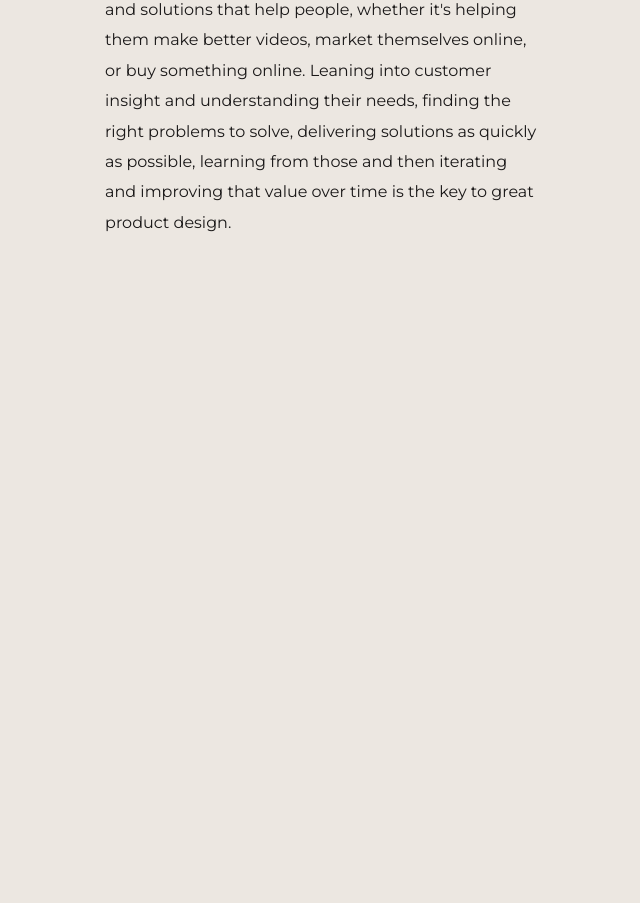
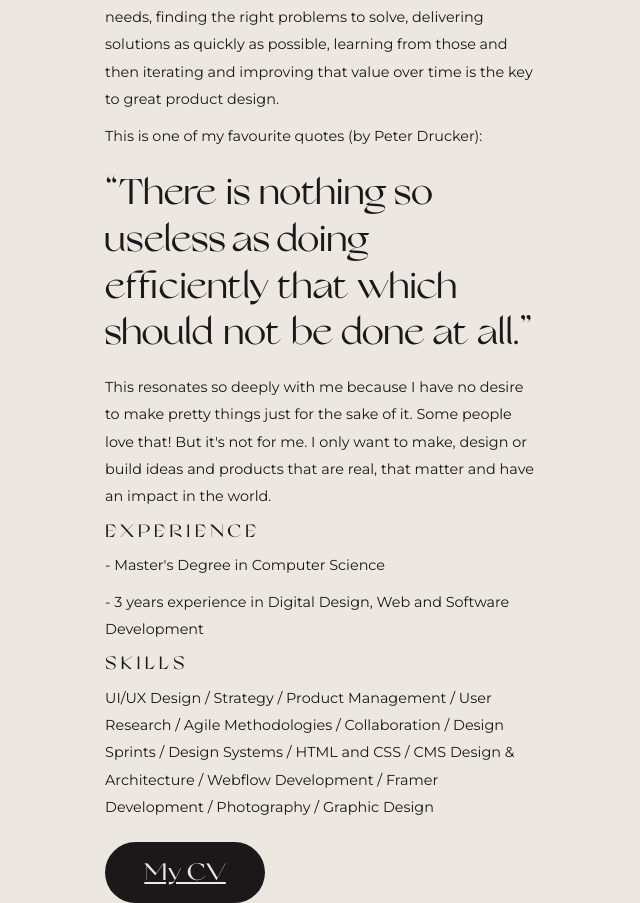
Before and after one commit to victoriakapelush/React-Portfolio-Website, a React (Vite) app: page /about in a window 1280 px wide. Shown: the part 968-1871 px from the top of the page, without its empty margins (95-735 px from the left). Before the commit the page ends 1206 px from the top, so only its background shows below. Built offline with nearby package versions, Linux system fonts and the light colour scheme.

Commit message:
Finish about me section

```diff
--- a/src/About.jsx
+++ b/src/About.jsx
@@ -19,6 +19,15 @@ function About() {
             <h1>About</h1>
             <h2>I'm Victoria. A developer, designer and problem solver.</h2>
             <p>The cusp of art and technology has always fascinated me and I've never been afraid to just jump in and give it a go, whether it's Paint, Photoshop, Sketch or CSS. I've been designing with computers since the day I first opened Microsoft Paint. Fast forward to 2023 and I've tried it all, from Digital Campaign Design and Flash Actionscript to Web Design, Animation, HTML/CSS, No-Code Web Development, Product Design and Product Management. Everything I have done, small or big, has been a vital stepping stone for where I am today. What excites me most about being a Product Designer is being able to design and create things that have purpose and solve real problems. It goes beyond designing buttons and websites and involves having a passion for designing experiences and solutions that help people, whether it's helping them make better videos, market themselves online, or buy something online. Leaning into customer insight and understanding their needs, finding the right problems to solve, delivering solutions as quickly as possible, learning from those and then iterating and improving that value over time is the key to great product design.</p>
+            <p>This is one of my favourite quotes (by Peter Drucker):</p>
+            <q>There is nothing so useless as doing efficiently that which should not be done at all.</q>
+            <p>This resonates so deeply with me because I have no desire to make pretty things just for the sake of it. Some people love that! But it's not for me. I only want to make, design or build ideas and products that are real, that matter and have an impact in the world.</p>
+            <h4>Experience</h4>
+            <p>- Master's Degree in Computer Science</p>
+            <p>- 3 years experience in Digital Design, Web and Software Development</p>
+            <h4>Skills</h4>
+            <p>UI/UX Design / Strategy / Product Management / User Research / Agile Methodologies / Collaboration / Design Sprints / Design Systems / HTML and CSS / CMS Design & Architecture / Webflow Development / Framer Development / Photography / Graphic Design</p>
+          <a href='/' className='cv'>My CV</a>
         </div>
         <img src={image}/>
       </div>
--- a/src/index.css
+++ b/src/index.css
@@ -259,4 +259,49 @@ h1, p {
   font-weight: 400;
   line-height: 1.9em;  width: 80%;
   width: 80%;
+  font-size: .9rem;
 }
+
+.about-content h4 {
+  text-align: left;
+  letter-spacing: 4px;
+  text-transform: uppercase;
+  margin-top: 0;
+  margin-bottom: 0;
+  font-family: Grandslang roman, sans-serif;
+  font-size: 18px;
+  font-weight: 500;
+  line-height: 1.75em;
+  position: relative;
+}
+
+q {
+  margin-top: 1rem;
+  font-size: 36px;
+  padding-bottom: 2%;
+  font-family: Grandslang roman, sans-serif;
+  font-weight: 300;
+  line-height: 1.3em;
+  width: 80%;
+}
+
+.cv {
+  background-color: var(--charcoal);
+  color: var(--offwhite);
+  letter-spacing: 1px;
+  border-radius: 50px;
+  padding: 1rem 2rem;
+  font-family: Grandslang roman, sans-serif;
+  font-size: 24px;
+  font-weight: 400;
+  transition: padding .25s ease-in-out;
+  width: 6rem;
+  text-align: center;
+  margin: 1rem 0;
+}
+
+.cv:hover {
+  padding-left: 3rem;
+  padding-right: 3rem;
+  text-decoration: none;
+}
```
Also changed, not shown: 2 other files (tests, documents, lock files or other folders).
